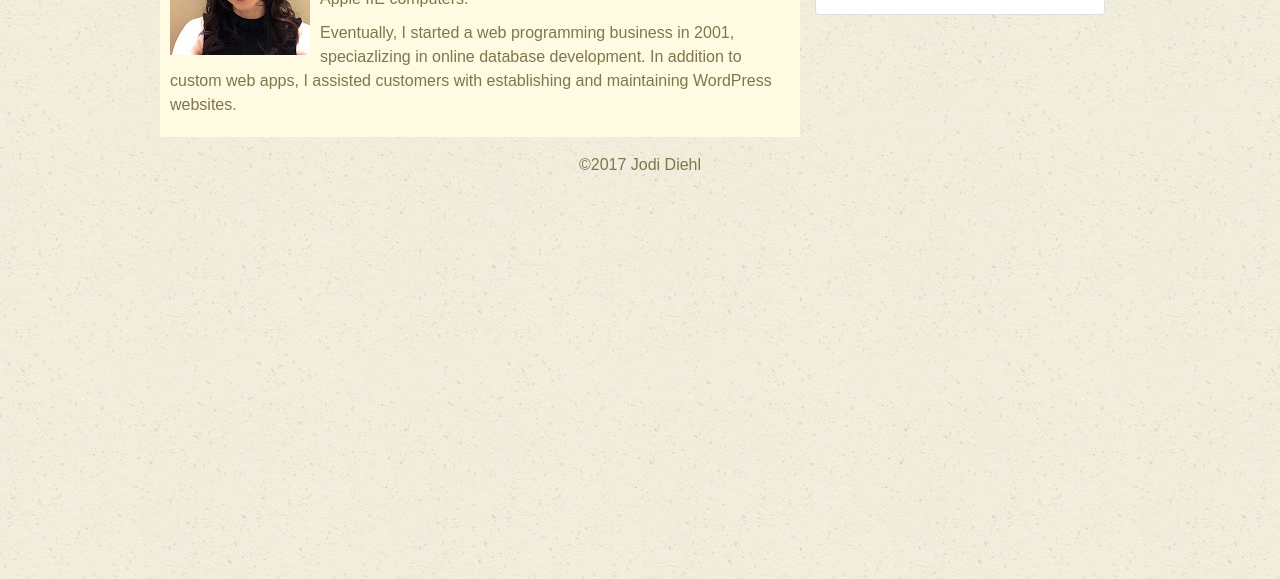
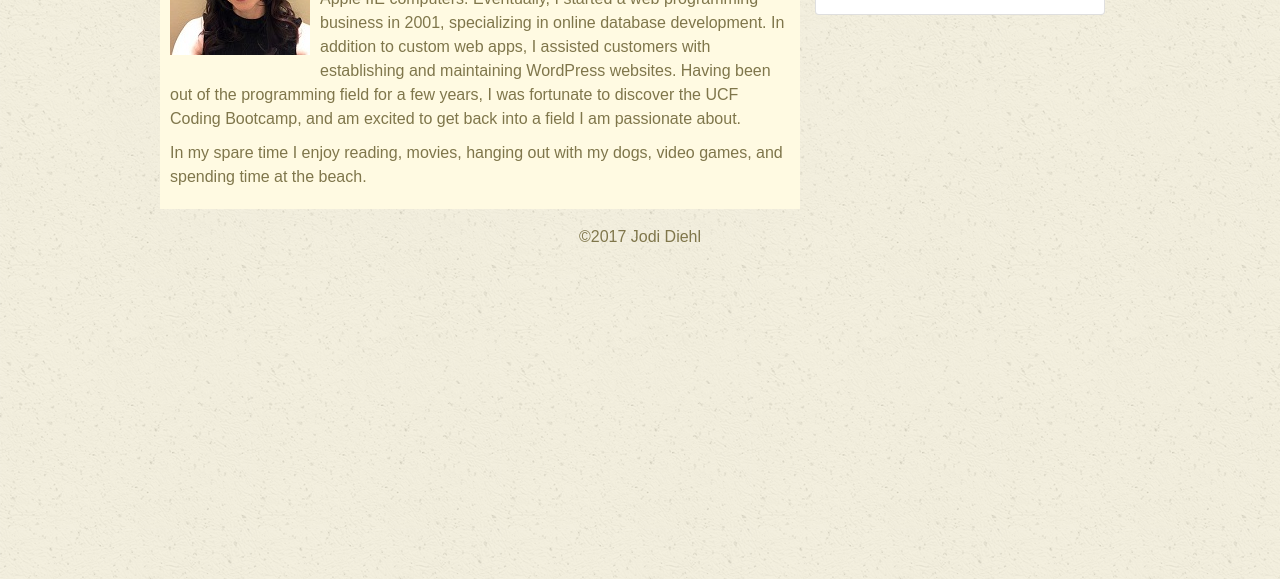
Before and after one commit to jdiehl99/Bootstrap-Portfolio, a plain HTML site: page index.html in a window 1280 px wide. Shown: the part 221-800 px from the top of the page. Drawn offline with nearby package versions, Linux system fonts and the light colour scheme.

Commit message:
added more text to intro page

```diff
--- a/index.html
+++ b/index.html
@@ -42,13 +42,13 @@
                     <h2>About Me</h2>
                     <hr>
                     <img src="assets/images/profilephoto.jpg" height="140" width="140" alt="Jodi Diehl profile photo" class="profile">
-                    <p>Born and raised in Orlando, I discovered a passion for computers at an early age. My first experience
-                        in coding was in a Middle School computer class where we wrote our first "Hello World" on Apple IIE
-                        computers.
+                    <p>Born and raised in Orlando, I discovered a passion for computers at an early age. My first experience in
+                        coding was in a Middle School computer class where we wrote our first "Hello World" on Apple IIE computers. Eventually, I started a web programming business in 2001, specializing in online database development. In
+                        addition to custom web apps, I assisted customers with establishing and maintaining WordPress websites.  Having been out of the programming field for a few years, I was fortunate to discover the UCF Coding
+                        Bootcamp, and am excited to get back into a field I am passionate about.
                     </p>
-                    <p>Eventually, I started a web programming business in 2001, speciazlizing in online database development.
-                        In addition to custom web apps, I assisted customers with establishing and maintaining WordPress
-                        websites.
+                    <p>In my spare time I enjoy reading, movies, hanging out with my dogs, video games, and spending time at the
+                        beach.
                     </p>
                 </div>
                 <div class="col-md-4 col-bg-card">
```
